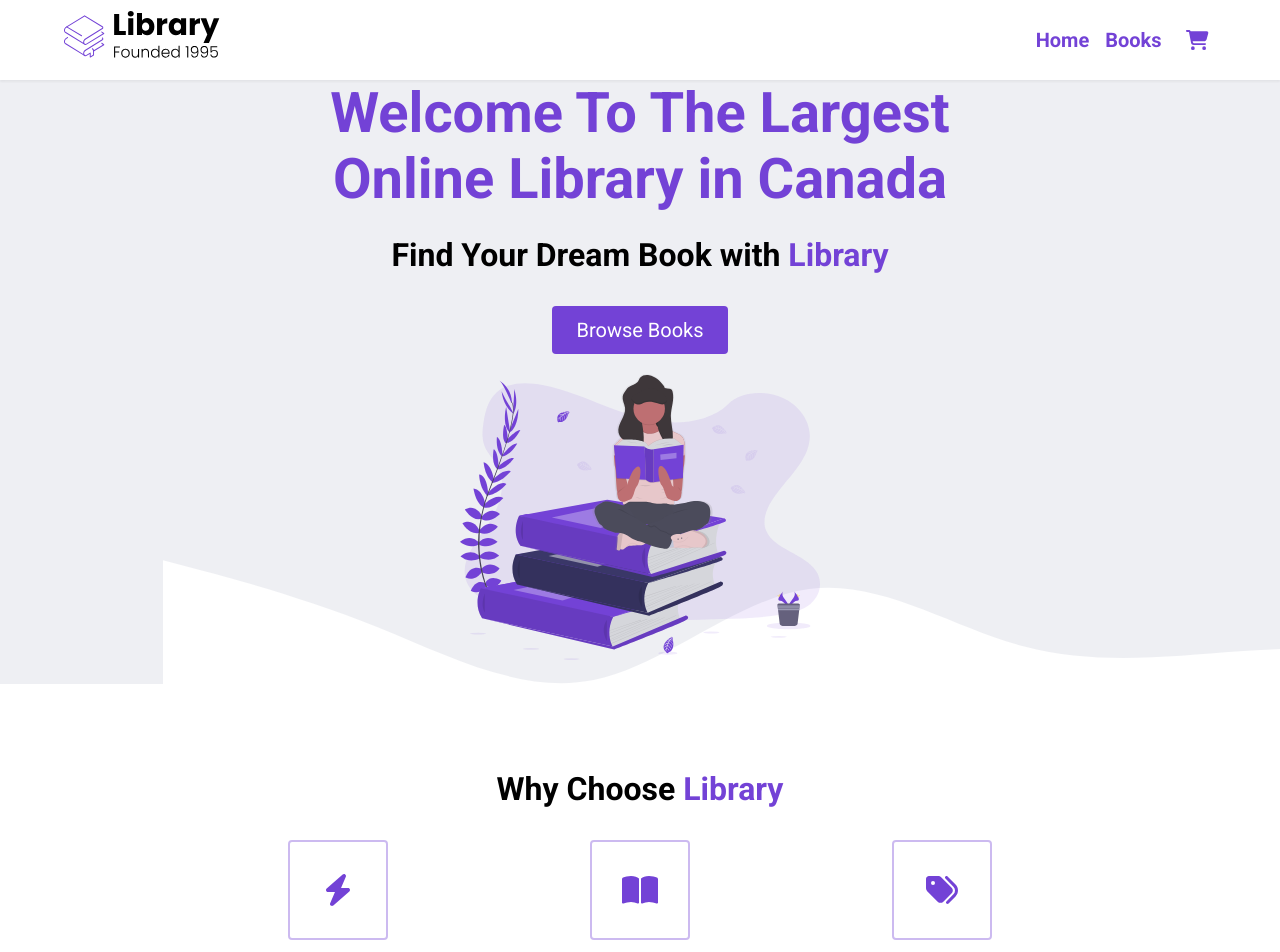
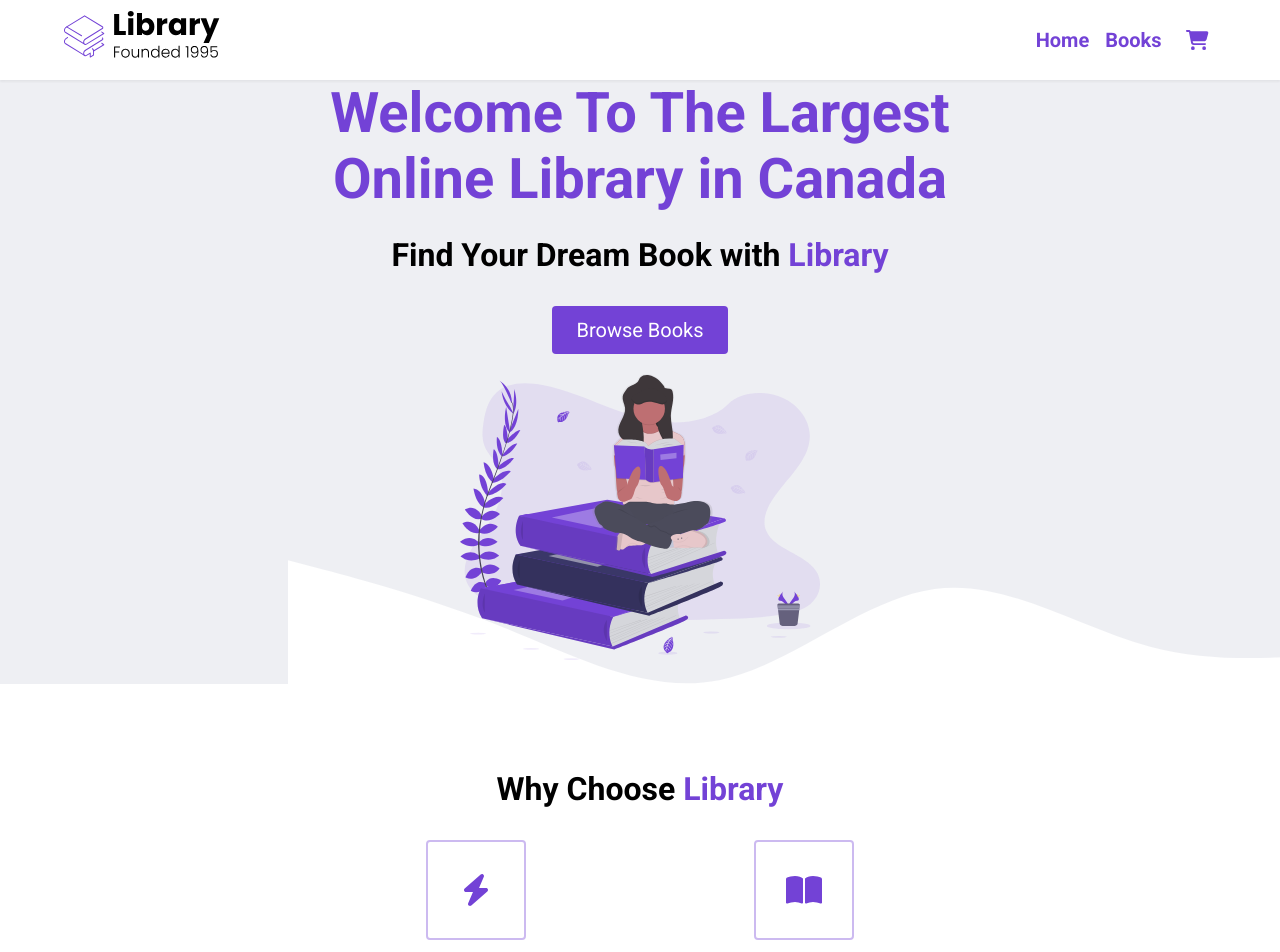
Before and after one commit to Achraf333-m/react-app, a React (Create React App) app: page / in a window 1280 px wide. Shown: the top 952 px of the page. Built offline with nearby package versions, Linux system fonts and the light colour scheme.

Commit message:
Update Highlights.jsx

```diff
--- a/src/components/Highlights.jsx
+++ b/src/components/Highlights.jsx
@@ -19,11 +19,6 @@ function Highlights() {
               subtitle="10 000+ Books"
               para="Library has books in all your favorite genres"
             />
-            <Highlight
-              icon="tags"
-              subtitle="Affordable"
-              para="Get boks for as little as $10!!"
-            />
           </ul>
         </div>
       </div>
```
